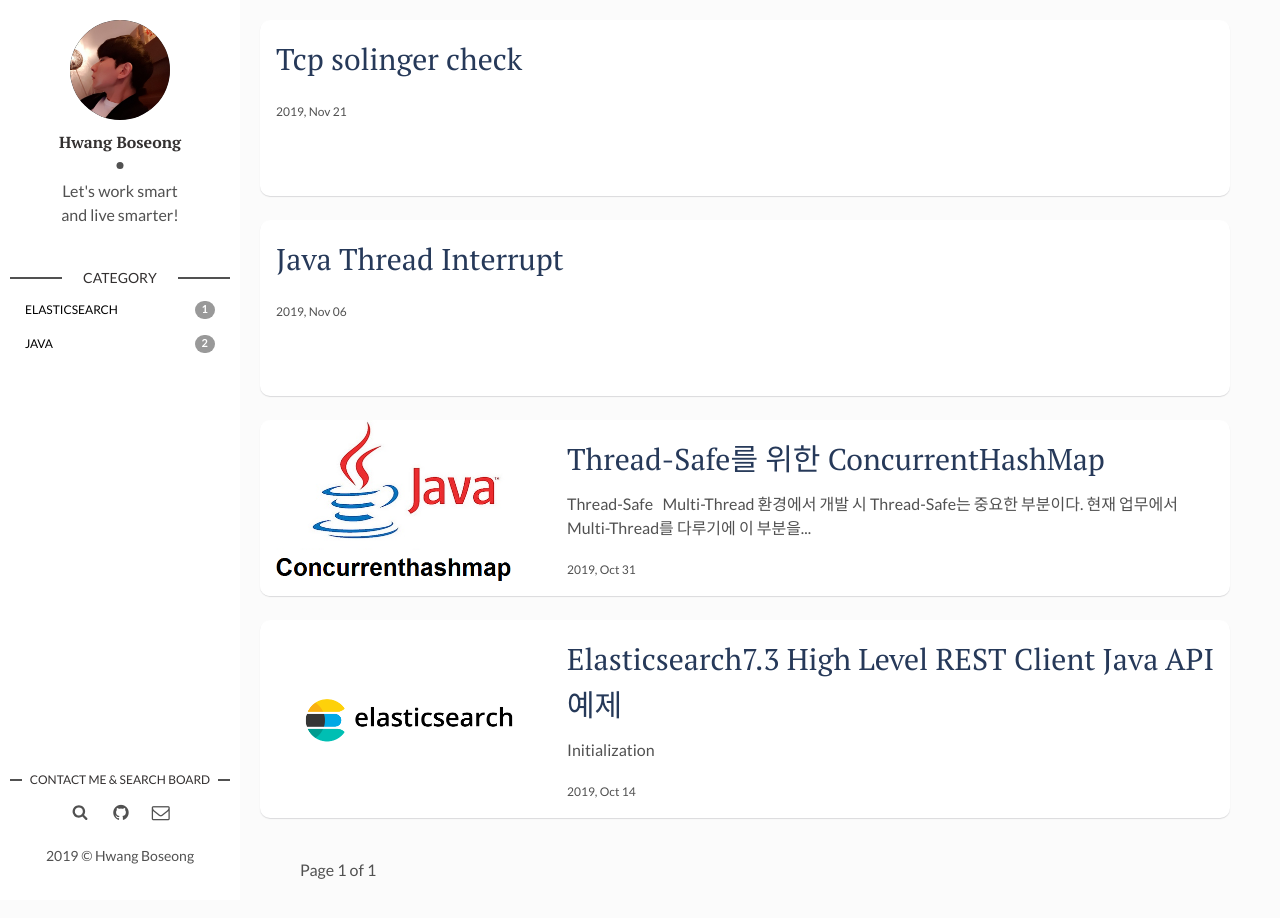
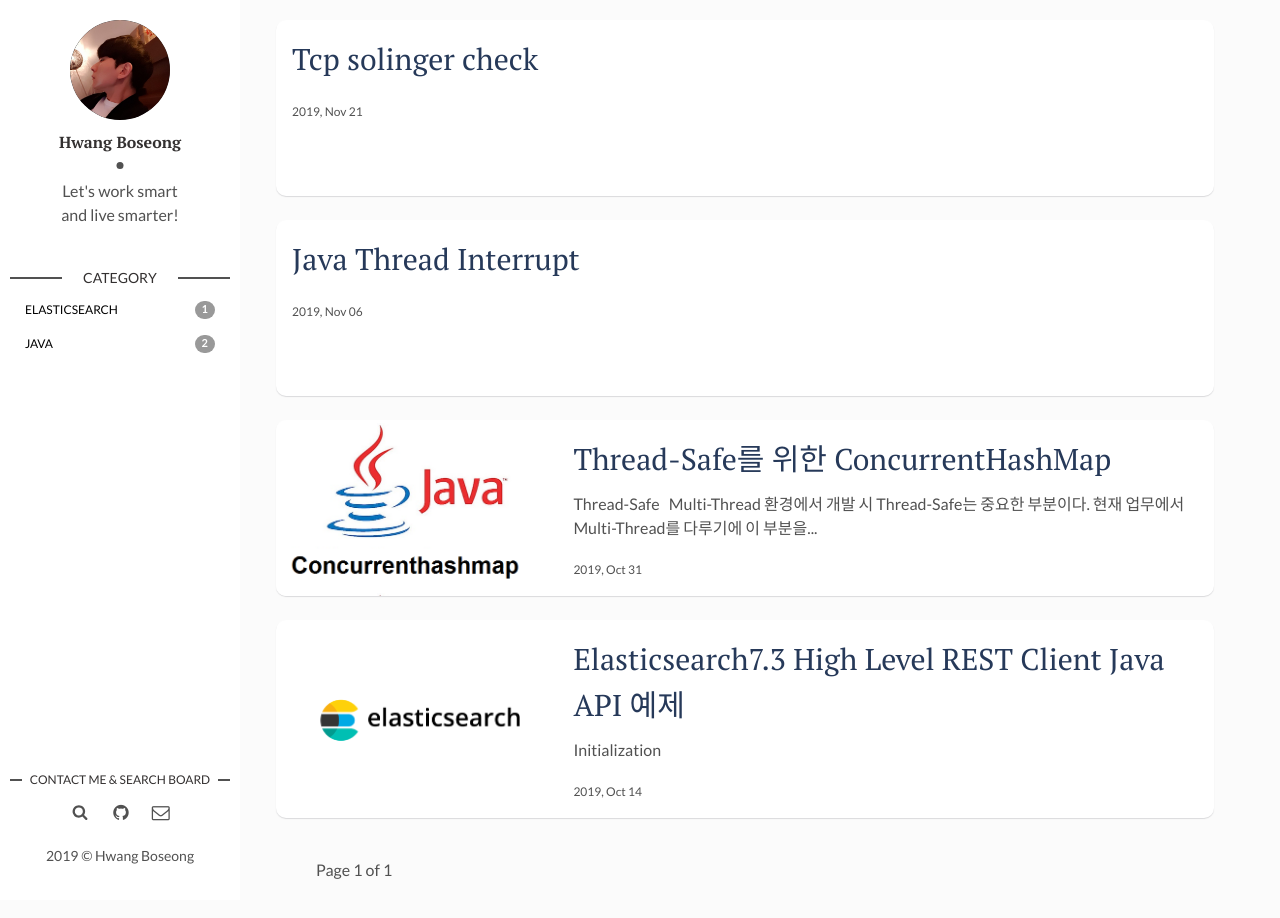
Before and after one commit to hboseong/hboseong.github.io, a Jekyll site: the page built from index.html, in a window 1280 px wide. Built offline with Jekyll 4.4.1, drawn with Linux system fonts in a browser that asks for light colours; nearby versions of some CDN libraries; the list of posts is cut into pages by our own code.

Commit message:
test css

```diff
--- a/assets/css/gist.css
+++ b/assets/css/gist.css
@@ -144,16 +144,28 @@ body .gist .pl-iu {
     color: #272822;
 }
 
-.gist {
+/* .gist {
   margin-left: auto;
   margin-right: auto;
-  /* width: 600px !important; */
-}
+  width: 600px !important;
+} */
 
 /* Limit height and width of script box, and enable scrollbars */
-.gist-data {
-    /* height:250px; */
+/* .gist-data {
+    height:250px;
     overflow-y: visible;
-    /* width: 600px; */
+    width: 600px;
     overflow-x: visible;
+} */
+
+.wrapper {
+    width: 100%;
+    padding-left: 1em;
+    padding-right: 1em;
+
+    -webkit-box-sizing: border-box;
+    -moz-box-sizing: border-box;
+    -o-box-sizing: border-box;
+    -ms-box-sizing: border-box;
+    box-sizing: border-box;
 }
```
